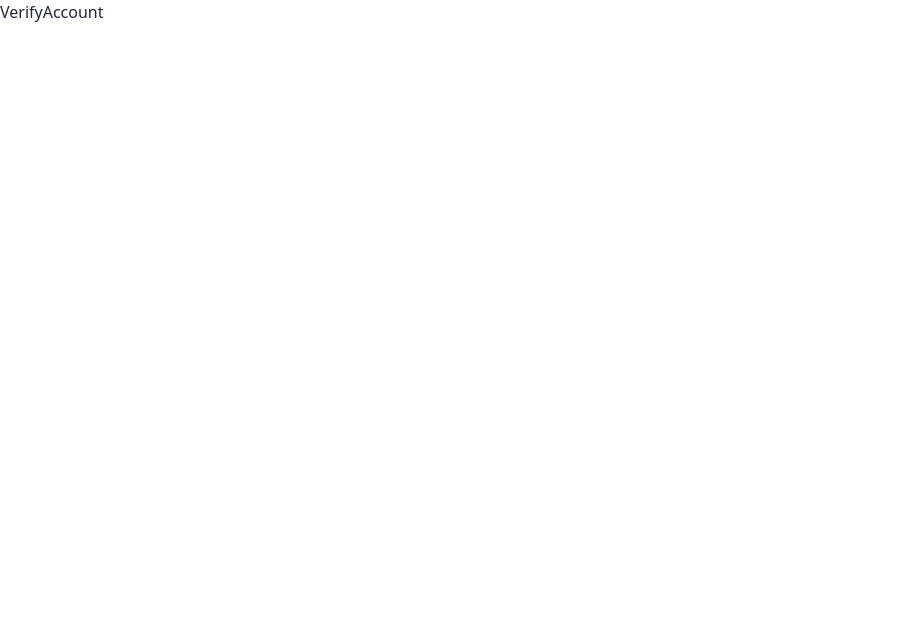
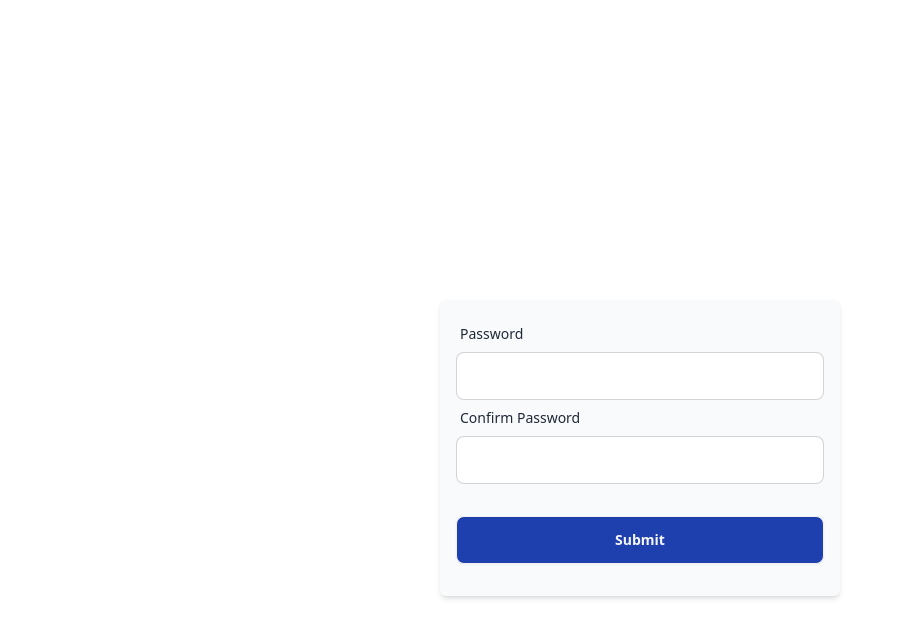
Before and after one commit to arwegasira/ezra-react-app, a React (Vite) app: page /verifyAccount in a window 1280 px wide. Shown: the top 638 px of the page, without its empty margins (0-902 px from the left). Built offline with nearby package versions, Linux system fonts and the light colour scheme.

Commit message:
verify account form

```diff
--- /dev/null
+++ b/src/Components/VerifyAccountForm.jsx
@@ -0,0 +1,46 @@
+import { Formik, Form } from 'formik'
+import FormIkInput from './FormIk/FormikInput'
+import { verifyAccountValidation } from '../utils'
+const VerifyAccountForm = () => {
+  const onSubmit = (values, actions) => {
+    console.log(values)
+  }
+  return (
+    <Formik
+      initialValues={{ newPassword: '', confirmPassword: '' }}
+      validationSchema={verifyAccountValidation}
+      onSubmit={onSubmit}
+    >
+      {({ isSubmitting }) => (
+        <Form className='flex flex-col gap-4 bg-gray-50 p-4 pb-8 card rounded-md shadow-md sm:w-[25rem] px-4'>
+          <div>
+            <FormIkInput
+              id='newPassword'
+              name='newPassword'
+              label='Password'
+              size='input-md'
+              type='password'
+            ></FormIkInput>
+            <FormIkInput
+              id='confirmPassword'
+              name='confirmPassword'
+              label='Confirm Password'
+              size='input-md'
+              type='password'
+            ></FormIkInput>
+          </div>
+          <div className='mt-4'>
+            <button
+              type='submit'
+              disabled={isSubmitting}
+              className='btn primary-btns w-full'
+            >
+              {isSubmitting ? 'Submitting' : 'Submit'}
+            </button>
+          </div>
+        </Form>
+      )}
+    </Formik>
+  )
+}
+export default VerifyAccountForm
--- a/src/Pages/VerifyAccount.jsx
+++ b/src/Pages/VerifyAccount.jsx
@@ -1,4 +1,10 @@
+import VerifyAccountForm from '../Components/VerifyAccountForm'
+
 const VerifyAccount = () => {
-  return <div>VerifyAccount</div>
+  return (
+    <section className='align-element h-[100svh] px-1 mt-12 sm:grid place-items-center'>
+      <VerifyAccountForm></VerifyAccountForm>
+    </section>
+  )
 }
 export default VerifyAccount
```
